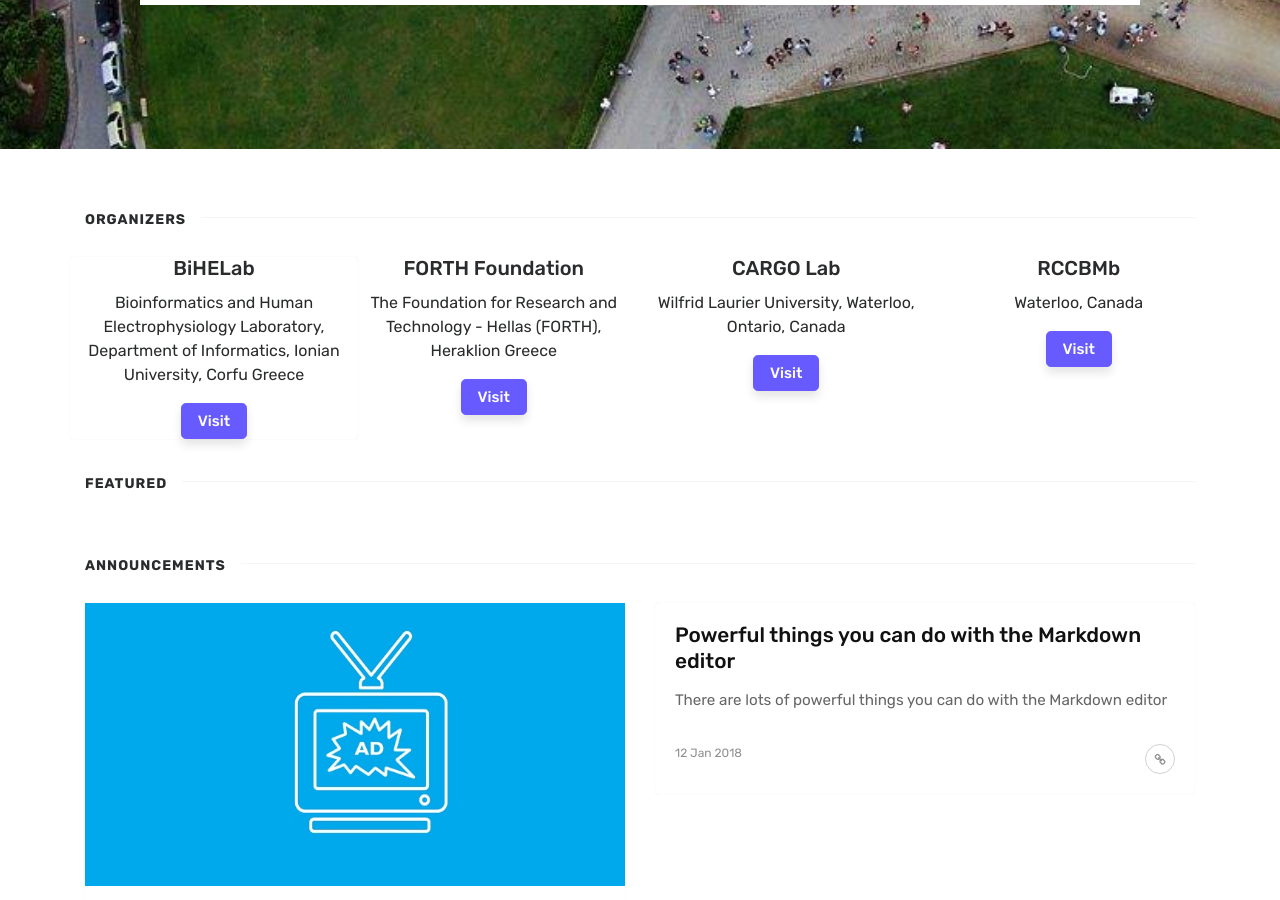
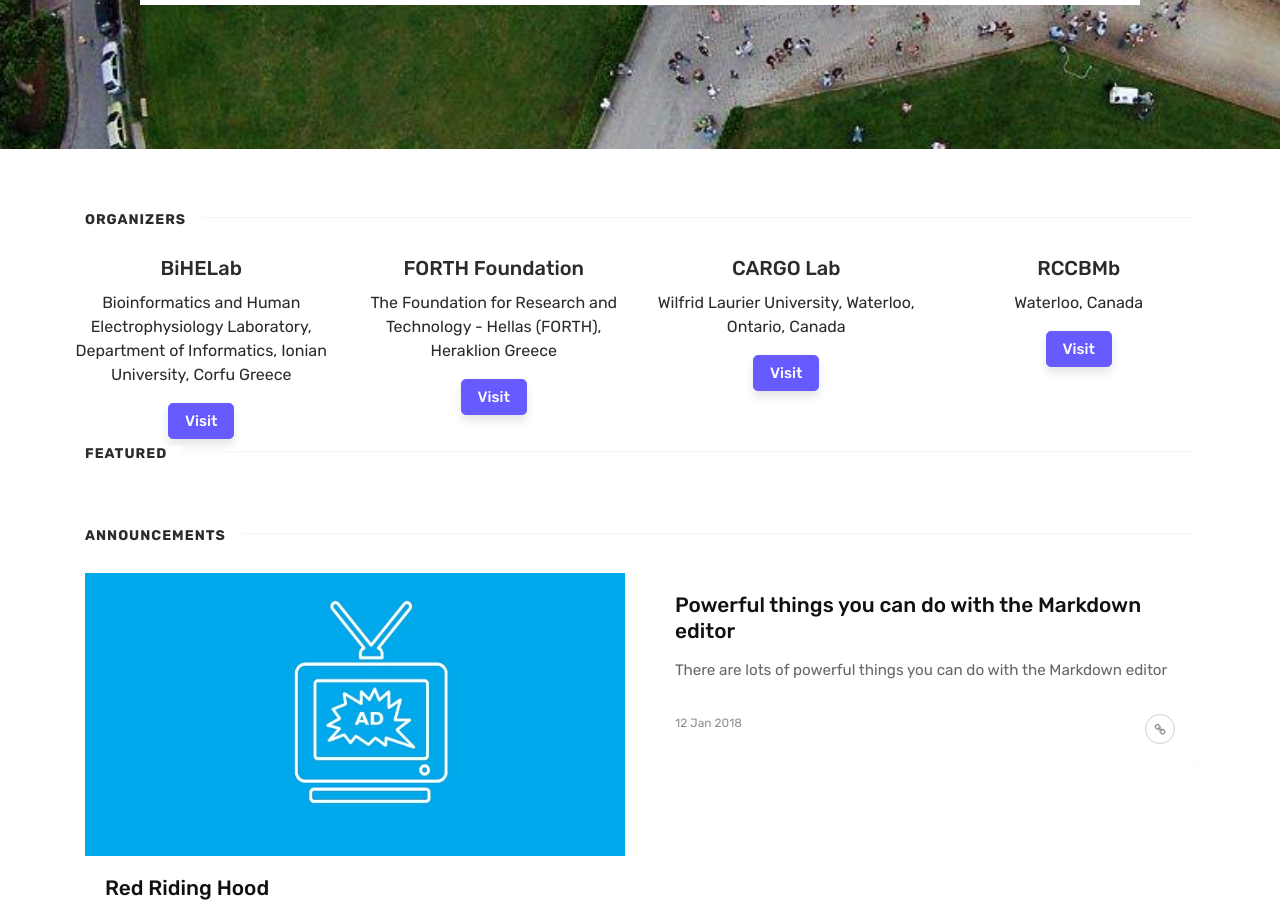
Before and after one commit to Covide-1797/genedis, a Jekyll site: the page built from index.html, in a window 1280 px wide and 900 px high, scrolled down 939 px. Built offline with Jekyll 4.4.1, drawn with Linux system fonts in a browser that asks for light colours; the list of posts is cut into pages by our own code.

Commit message:
Update index.html

```diff
--- a/index.html
+++ b/index.html
@@ -34,13 +34,11 @@ Leading scientists and researchers from around the world will discuss the latest
             </div>
             <div class="row text-center">
                 <div class="col-sm-3">
-                    <div class="card" style="width: 18rem;">
                         <div class="card-body">
                           <h5 class="card-title">BiHELab</h5>
                           <p class="card-text">Bioinformatics and Human Electrophysiology Laboratory, Department of Informatics, Ionian University, Corfu Greece</p>
                           <a href="http://bihelab.di.ionio.gr/" target="_blank" class="btn btn-primary">Visit</a>
                         </div>
-                    </div>
                 </div>
 
                 <div class="col-sm-3">
```
